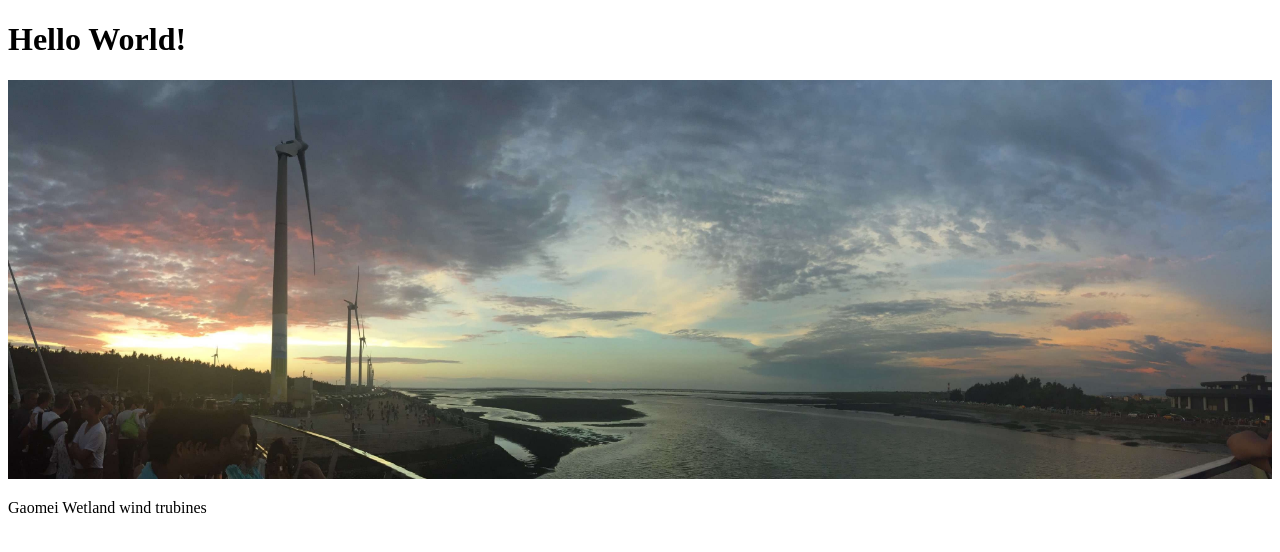
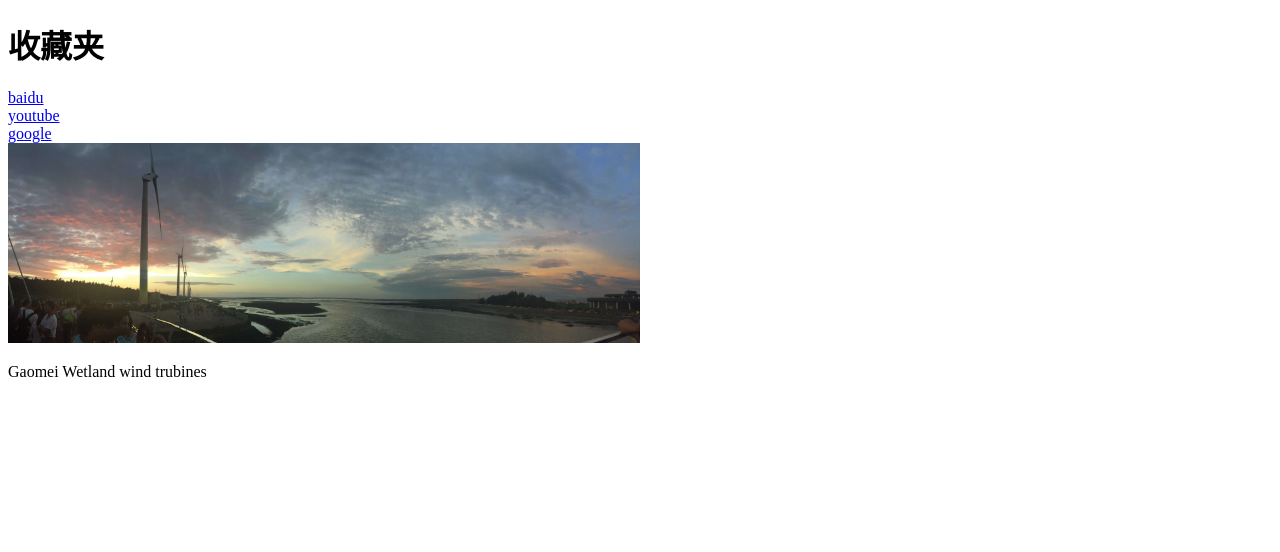
Before and after one commit to kangjiahuang/kangjiahuang.github.io, a plain HTML site: page index.html in a window 1280 px wide. Drawn offline with Linux system fonts and the light colour scheme.

Commit message:
新增链接

```diff
--- a/index.html
+++ b/index.html
@@ -1,14 +1,25 @@
 <!DOCTYPE html>
 <html lang="en">
+
 <head>
     <meta charset="UTF-8">
     <title>my first page</title>
 </head>
-<h1>Hello World!</h1>
+<h1>收藏夹</h1>
+<style>
+    img.aa {
+        width:50%;
+    }
+</style>
+
 <body>
+    <a href="http://www.baidu.com" target="_blank">baidu</a><br>
+    <a href="https://www.youtube.com/?gl=TW&hl=zh-tw" target="_blank">youtube</a><br>
+    <a href="http://www.google.com" target="_blank">google</a><br>
 
 
-<img src="images/psb.jpg" width="100%" >
-<p>Gaomei Wetland wind trubines</p>
+    <img class="aa" src="images/psb.jpg" >
+    <p>Gaomei Wetland wind trubines</p>
 </body>
+
 </html>
```
